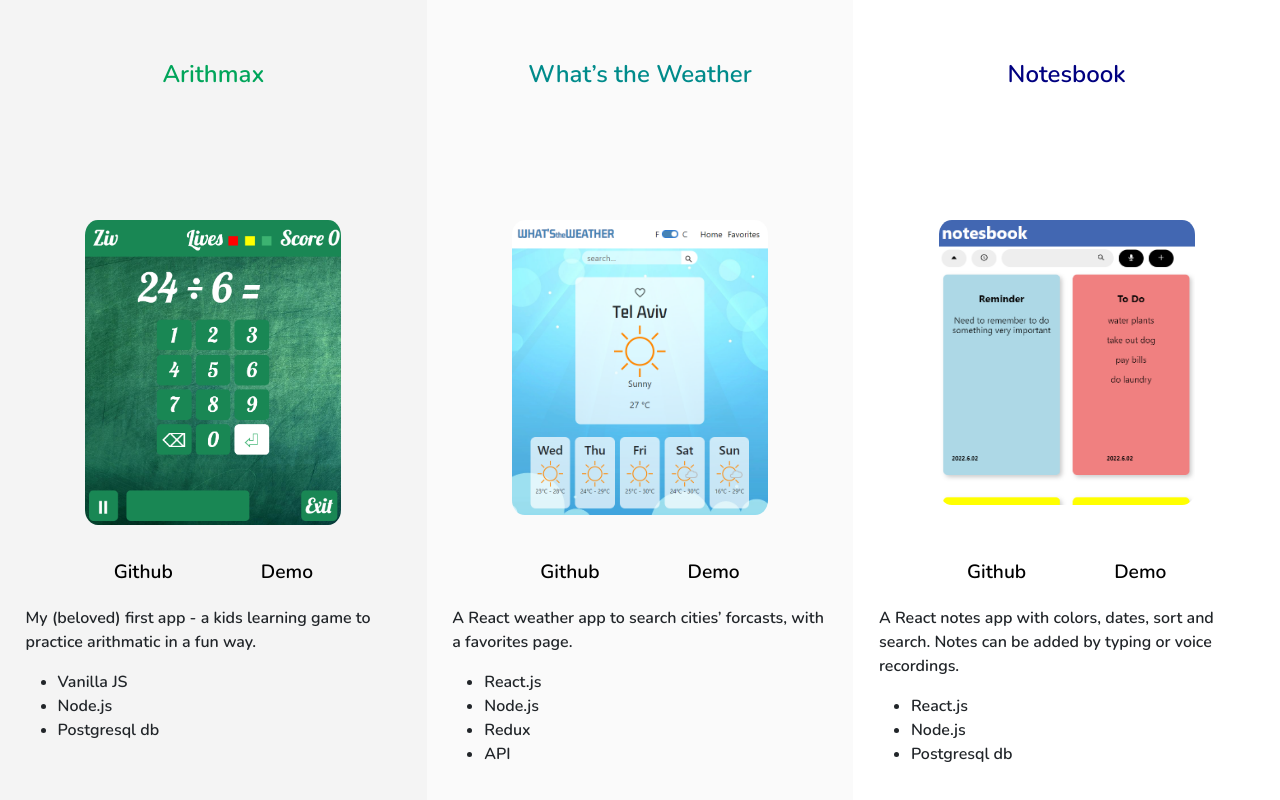
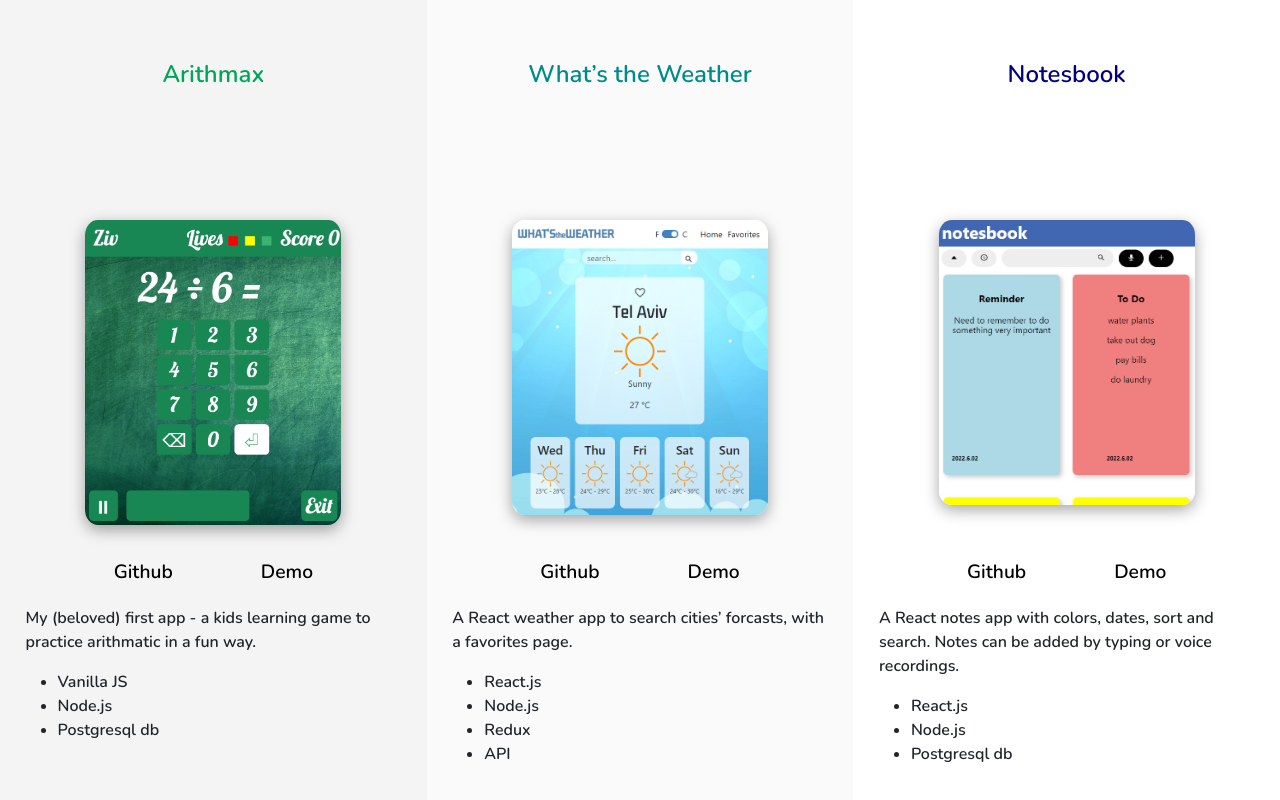
Before and after one commit to ziv-hagai/share, a plain HTML site: page index.html in a window 1280 px wide. Shown: the part 1863-2663 px from the top of the page. Drawn offline with nearby package versions, Linux system fonts and the light colour scheme.

Commit message:
Add files via upload

```diff
--- a/style.css
+++ b/style.css
@@ -232,6 +232,8 @@ section {
 	border-radius: 5%;
 	display: block;
 	margin: auto;
+	/* box-shadow: rgba(100, 100, 111, 0.2) 0px 7px 29px 0px; */
+	box-shadow: rgba(0, 0, 0, 0.35) 0px 5px 15px;
 }
 
 .work-img {
```
